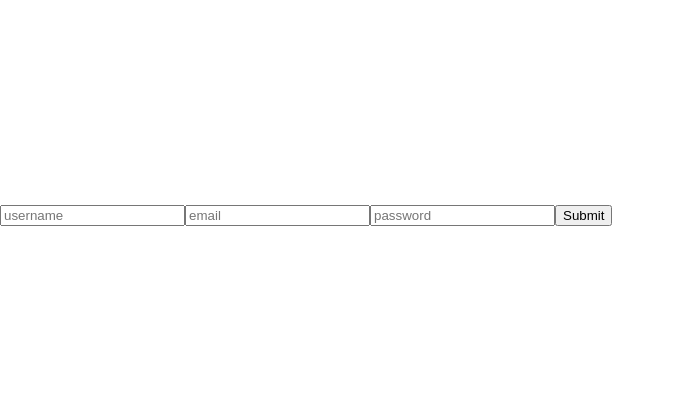
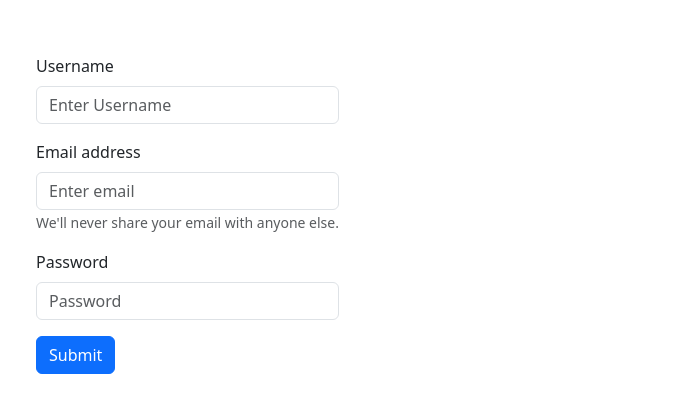
Before and after one commit to dmstjdhdh/crud_with_query, a React (Vite) app: page /signup in a window 1280 px wide. Shown: the part 186-598 px from the top of the page, without its empty margins (0-675 px from the left). Built offline with nearby package versions, Linux system fonts and the light colour scheme.

Commit message:
[Add] UI 추가

```diff
--- a/package.json
+++ b/package.json
@@ -13,7 +13,9 @@
     "@tanstack/react-query": "^4.33.0",
     "@tanstack/react-query-devtools": "^4.33.0",
     "axios": "^1.5.0",
+    "bootstrap": "^5.3.1",
     "react": "^18.2.0",
+    "react-bootstrap": "^2.8.0",
     "react-dom": "^18.2.0",
     "react-hook-form": "^7.45.4",
     "react-router-dom": "^6.15.0"
--- a/src/main.tsx
+++ b/src/main.tsx
@@ -4,6 +4,7 @@ import App from './App.tsx'
 import './index.css'
 import ReactQueryProvider from "./Provider";
 import {ReactQueryDevtools} from "@tanstack/react-query-devtools";
+import 'bootstrap/dist/css/bootstrap.min.css';
 
 ReactDOM.createRoot(document.getElementById('root')!).render(
   <React.StrictMode>
--- a/src/pages/LoginView.tsx
+++ b/src/pages/LoginView.tsx
@@ -1,10 +1,59 @@
 import React from 'react';
+import {useForm} from "react-hook-form";
+import {UserFormValues} from "../types/UserFormValues.ts";
+import useLoginHandler from "../services/useLogin.ts";
+import {Button, Col, Container, Form, Row} from "react-bootstrap";
 
 const LoginView = () => {
+
+    const {isLoading, error, mutateAsync} = useLoginHandler()
+    const {register, handleSubmit} = useForm();
+    const onSubmit = async (values: UserFormValues)=> {
+        console.log(values)
+        await mutateAsync(values)
+    }
+
     return (
-        <div>
+        <Container>
+            {isLoading && <h1>loading</h1>}
+            <Row className={"justify-content-lg-center"}>
+                <Col xs lg="2">
 
-        </div>
+                </Col>
+                <Col md = "auto">
+                    <Form onSubmit={handleSubmit(onSubmit)}>
+
+                        <Form.Group className="mb-3" >
+                            <Form.Label>Email address</Form.Label>
+                            <Form.Control
+                                type="email"
+                                placeholder="Enter email"
+                                {...register("email", {required:true})}
+                            />
+                            <Form.Text className="text-muted">
+                                We'll never share your email with anyone else.
+                            </Form.Text>
+                        </Form.Group>
+
+                        <Form.Group className="mb-3" >
+                            <Form.Label>Password</Form.Label>
+                            <Form.Control
+                                type="password"
+                                placeholder="Password"
+                                {...register("password", {required:true})}
+                            />
+                        </Form.Group>
+
+                        <Button variant="primary" type="submit">
+                            로그인
+                        </Button>
+                    </Form>
+                </Col>
+                <Col xs lg="2">
+
+                </Col>
+            </Row>
+        </Container>
     );
 };
 
--- a/src/pages/PostCreateView.tsx
+++ b/src/pages/PostCreateView.tsx
@@ -15,8 +15,8 @@ const PostCreateView = () => {
             image: values.image
         }
         console.log(newPost)
-        // await mutateAsync(newPost)
-        // navigate("/")
+        await mutateAsync(newPost)
+        navigate("/")
     }
 
     return (
--- a/src/pages/PostListView.tsx
+++ b/src/pages/PostListView.tsx
@@ -1,5 +1,6 @@
 import {useNavigate} from "react-router-dom";
 import useGetPostList from "../services/usePostList.ts";
+import {Button, Card, Col, Container, Row} from "react-bootstrap";
 
 const PostListView = () => {
     const navigate = useNavigate();
@@ -7,24 +8,30 @@ const PostListView = () => {
 
 
     return (
-        <div>
+        <Container>
+            <Row>
                 <h1>
                     PostListView페이지입니다.
                 </h1>
                 {isLoading && <h1>loading</h1>}
                 {error && <h1>{error.message}</h1>}
                 {isSuccess && data?.map((item,index) => (
-                <div key={index}>
-                    <h1>
-                        {item.title}
-                    </h1>
-                    <button onClick={() => navigate(`/${item.id}`)}>
-                        자세히보기
-                    </button>
-                </div>
+                    <Col key={index}>
+                        <Card style={{ width: '18rem' }}>
+                            <Card.Img variant="top" src="holder.js/100px180" />
+                            <Card.Body>
+                                <Card.Title>{item.title}</Card.Title>
+                                <Card.Text>
+                                    {item.content}
+                                </Card.Text>
+                                <Button onClick={() => navigate(`/${item.id}`)} variant="primary">Go somewhere</Button>
+                            </Card.Body>
+                        </Card>
+                    </Col>
                 ))}
-            <button onClick={() => navigate("/new")}> 등록하기 </button>
-        </div>
+                <Button onClick={() => navigate("/new")}> 등록하기 </Button>
+            </Row>
+        </Container>
     );
 };
 
--- a/src/pages/SignupView.tsx
+++ b/src/pages/SignupView.tsx
@@ -1,8 +1,9 @@
 import React from 'react';
 import {useForm} from "react-hook-form";
-import {SignupFormValues} from "../types/SingupFormValues.ts";
+import {UserFormValues} from "../types/UserFormValues.ts";
 import useSignUpHandler from "../services/useSignup.ts";
 import {useNavigate} from "react-router-dom";
+import {Button, Col, Container, Form, Row} from "react-bootstrap";
 
 const SignupView = () => {
     const navigate = useNavigate();
@@ -10,34 +11,61 @@ const SignupView = () => {
     const {isLoading, error, mutateAsync} = useSignUpHandler()
     const {register, handleSubmit} = useForm()
 
-    const onSubmit = async (values: SignupFormValues) => {
+    const onSubmit = async (values: UserFormValues) => {
         console.log(values)
         await mutateAsync(values)
         navigate("/login")
     }
 
     return (
-        <div>
+        <Container>
             {isLoading && <h1>loading</h1>}
-            <form onSubmit={handleSubmit(onSubmit)}>
-                <input
+            <Row className={"justify-content-lg-center"}>
+                <Col xs lg="2">
+
+                </Col>
+                <Col md="auto">
+                    <Form onSubmit={handleSubmit(onSubmit)}>
+                        <Form.Group className="mb-3" >
+                            <Form.Label>Username</Form.Label>
+                            <Form.Control
                                 type="text"
-                    placeholder="username"
-                    {...register("username",{required:true})}
+                                placeholder="Enter Username"
+                                {...register("username", {required:true})}
                             />
-                <input
-                    type="text"
-                    placeholder="email"
-                    {...register("email",{required:true})}
+                        </Form.Group>
+
+                        <Form.Group className="mb-3" >
+                            <Form.Label>Email address</Form.Label>
+                            <Form.Control
+                                type="email"
+                                placeholder="Enter email"
+                                {...register("email", {required:true})}
                             />
-                <input
+                            <Form.Text className="text-muted">
+                                We'll never share your email with anyone else.
+                            </Form.Text>
+                        </Form.Group>
+
+                        <Form.Group className="mb-3" >
+                            <Form.Label>Password</Form.Label>
+                            <Form.Control
                                 type="password"
-                    placeholder="password"
+                                placeholder="Password"
                                 {...register("password", {required:true})}
                             />
-                <input type= "submit"/>
-            </form>
-        </div>
+                        </Form.Group>
+
+                        <Button variant="primary" type="submit">
+                            Submit
+                        </Button>
+                    </Form>
+                </Col>
+                <Col xs lg="2">
+
+                </Col>
+            </Row>
+        </Container>
     );
 };
 
--- /dev/null
+++ b/src/services/useLogin.ts
@@ -0,0 +1,23 @@
+import {User} from "../types/User.ts";
+import {authUrl} from "./baseUrl.ts";
+import {useMutation, useQueryClient} from "@tanstack/react-query";
+
+const loginHandler = async (login:User) => {
+    const {data} = await authUrl.post("/login", login)
+    return data.data
+}
+
+const useLoginHandler = () => {
+    const queryClient = useQueryClient()
+    return useMutation({
+        mutationFn: (login:User) => loginHandler(login),
+        onSuccess: (data) => {
+            localStorage.setItem("token", data.token)
+            queryClient.invalidateQueries({
+                queryKey: ['user']
+            })
+        }
+    })
+}
+
+export default useLoginHandler
--- a/src/services/usePostCreate.ts
+++ b/src/services/usePostCreate.ts
@@ -3,7 +3,13 @@ import {useMutation, useQueryClient} from "@tanstack/react-query";
 import {Post} from "../types/Post.ts";
 
 const postPostCreate = async (post:Post) => {
-    const {data} = await postUrl.post("/", post)
+    const token = localStorage.getItem("token")
+    const config = {
+        headers: {
+            Authorization: "bearer " + token
+        }
+    }
+    const {data} = await postUrl.post("/", post, config)
     return data.data
 }
 
--- a/src/services/useSignup.ts
+++ b/src/services/useSignup.ts
@@ -1,8 +1,8 @@
 import {authUrl} from "./baseUrl.ts";
 import {useMutation, useQueryClient} from "@tanstack/react-query";
-import {Signup} from "../types/Signup.ts";
+import {User} from "../types/User.ts";
 
-const signUpHandler = async (signup:Signup) => {
+const signUpHandler = async (signup:User) => {
     const {data} = await authUrl.post("/signup", signup)
     return data.data
 }
@@ -10,11 +10,14 @@ const signUpHandler = async (signup:Signup) => {
 const useSignUpHandler = () => {
     const queryClient = useQueryClient()
     return useMutation({
-        mutationFn: (signUp:Signup) => signUpHandler(signUp),
+        mutationFn: (signUp:User) => signUpHandler(signUp),
         onSuccess: () => {
             queryClient.invalidateQueries({
                 queryKey: ['user']
             })
+        },
+        onError: (err) => {
+            console.log(err)
         }
     })
 }
--- a/src/types/Signup.ts
+++ b/src/types/User.ts
@@ -1,4 +1,4 @@
-export interface Signup {
+export interface User {
     email : string;
     userId : string;
     profileImg : string;
--- a/src/types/SingupFormValues.ts
+++ b/src/types/UserFormValues.ts
@@ -1,4 +1,4 @@
-export type SignupFormValues = {
+export type UserFormValues = {
     username: string,
     email: string,
     password: string,
```
Also changed, not shown: 1 other file (tests, documents, lock files or other folders). Lines whose indentation alone changed are shown as unchanged.
